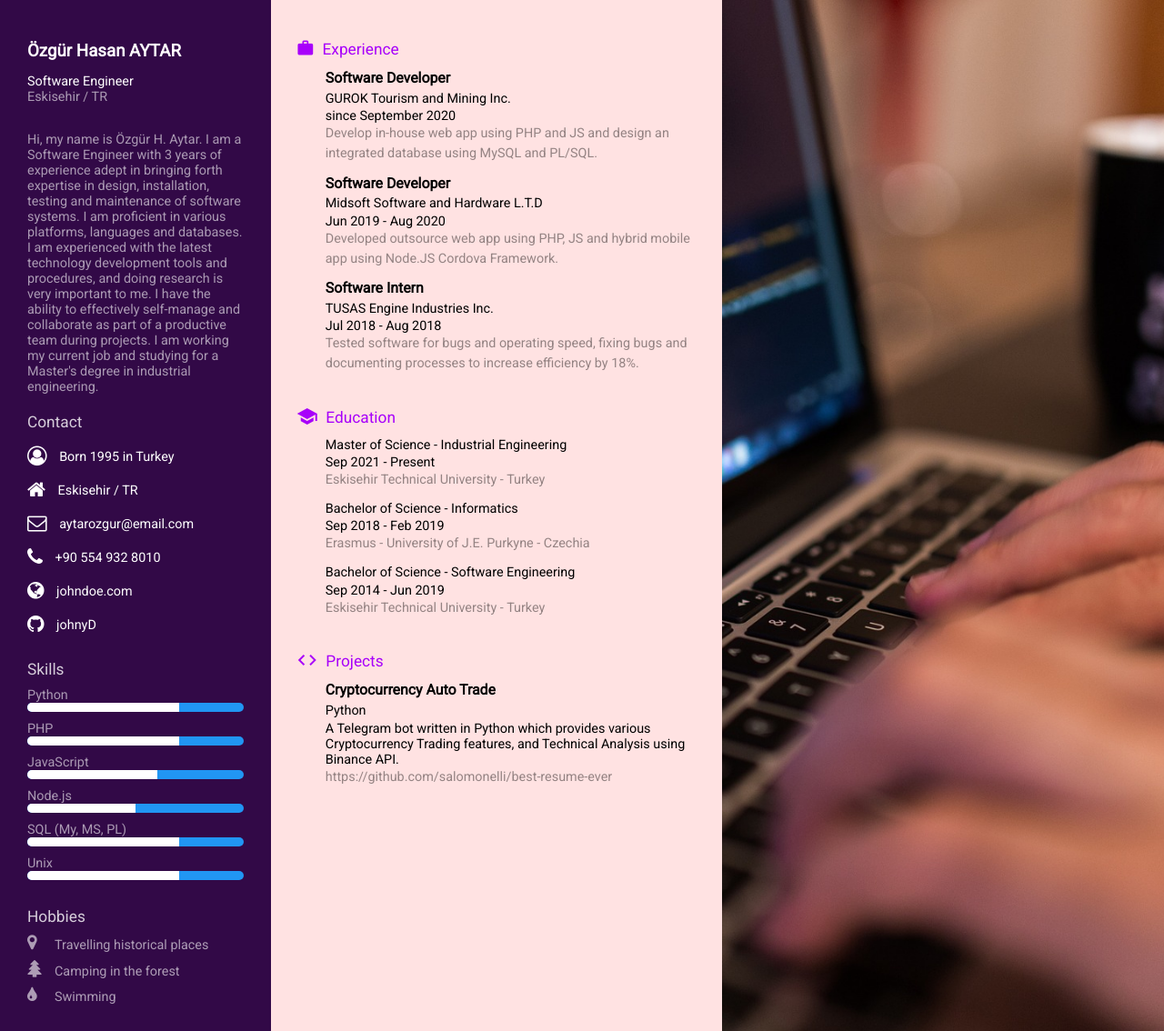
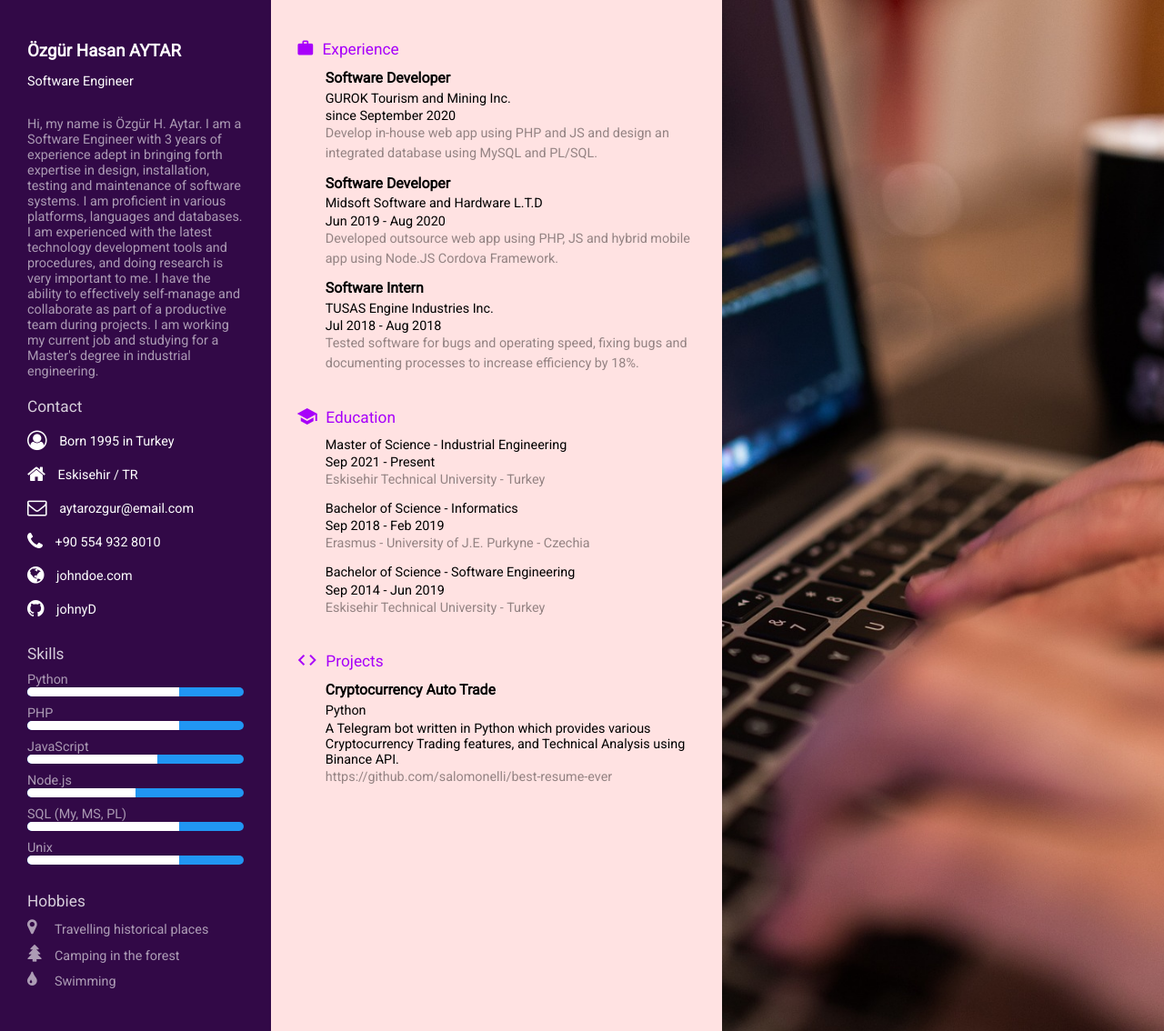
Before and after one commit to aytarozgur/aytarozgur.github.io, a Jekyll site: the page cv/index.html, which Jekyll copies as it is, in a window 1280 px wide. Shown: the whole page at 91% size. Built offline with Jekyll 4.4.1, drawn with Linux system fonts in a browser that asks for light colours.

Commit message:
cv changed

```diff
--- a/cv/index.html
+++ b/cv/index.html
@@ -3120,8 +3120,6 @@
                </div>
                <p data-v-1d312191="">
                  <span data-v-1d312191="" class="txt-full-white"> Software Engineer </span>
-                 <br data-v-1d312191="">
-                 <span data-v-1d312191=""> Eskisehir / TR </span>
                </p>
              </div>
              <div data-v-1d312191="" class="multi-line-txt"> Hi, my name is Özgür H. Aytar. I am a Software Engineer with 3 years of experience adept in bringing forth expertise in design, installation, testing and maintenance of software systems. I am proficient in various platforms, languages and databases. I am experienced with the latest technology development tools and procedures, and doing research is very important to me. I have the ability to effectively self-manage and collaborate as part of a productive team during projects. I am working my current job and studying for a Master's degree in industrial engineering. </div>
@@ -3141,12 +3139,12 @@
                <i data-v-1d312191="" class="fa fa-phone contact-icon"></i> +90 554 932 8010
              </div>
              <div data-v-1d312191="" class="social-container">
-               <a data-v-1d312191="" href="johndoe.com">
+               <a data-v-1d312191="" href="aytarozgur.github.io">
                  <div data-v-1d312191="" class="block-marged txt-full-white">
                    <i data-v-1d312191="" class="fa fa-globe contact-icon"></i> johndoe.com
                  </div>
                </a>
-               <a data-v-1d312191="" href="https://github.com/johnyD" class="external-link">
+               <a data-v-1d312191="" href="https://github.com/aytarozgur" class="external-link">
                  <i data-v-1d312191="" class="fa fa-github contact-icon"></i>
                  <span data-v-1d312191="" class="block-marged txt-full-white"> johnyD </span>
                </a>
```
